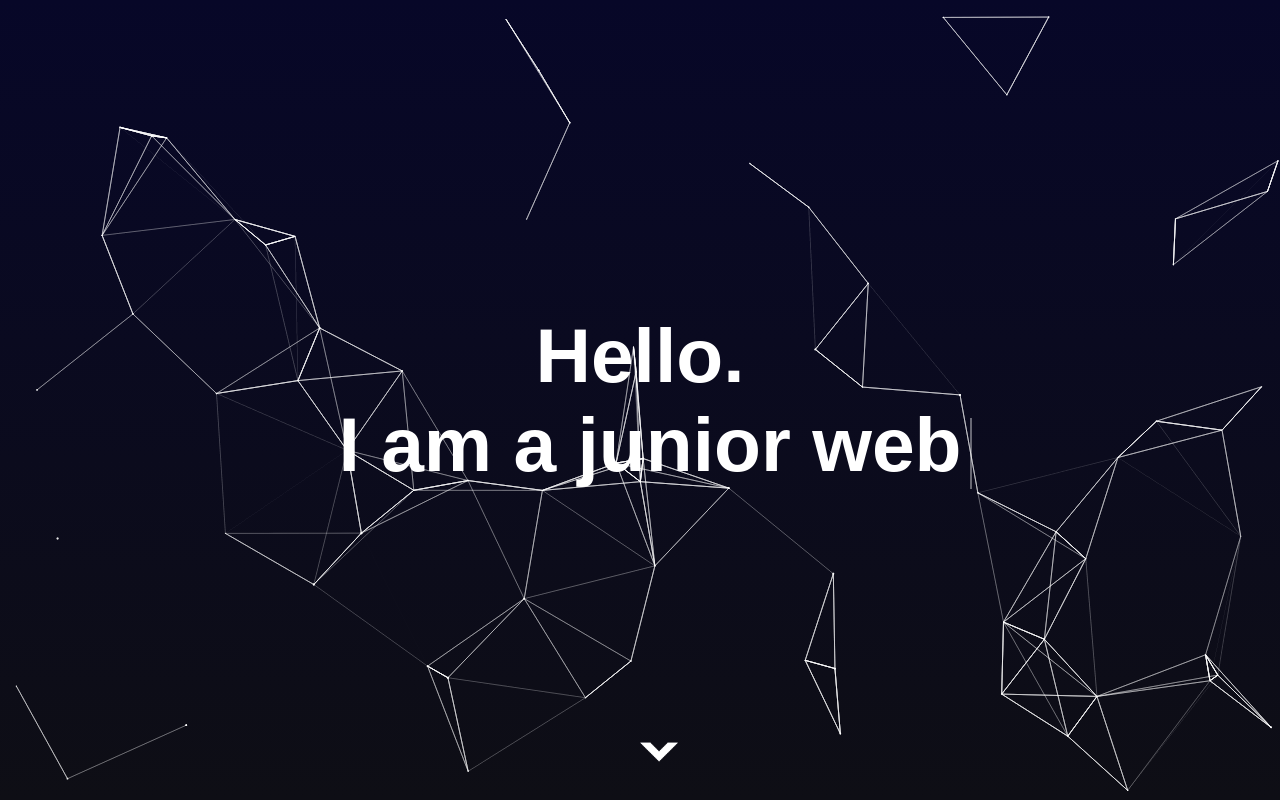
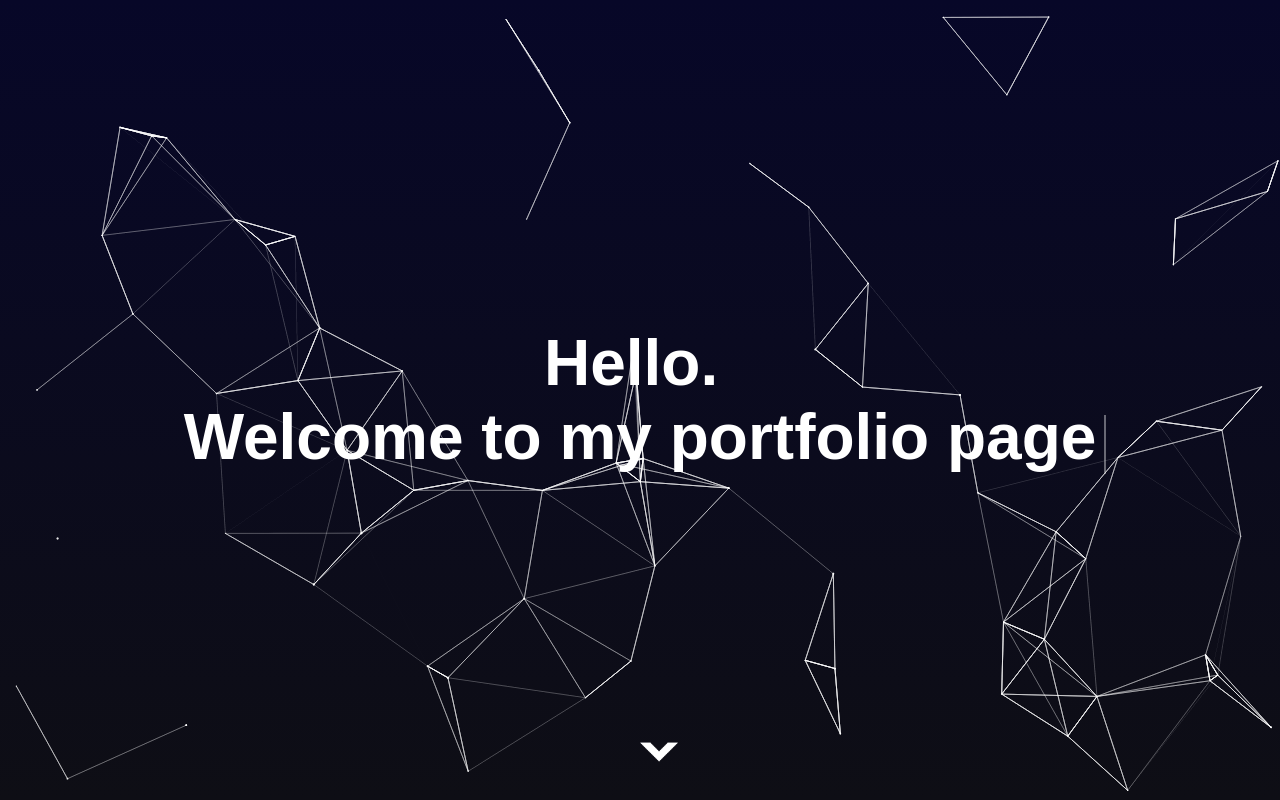
Before and after one commit to verona-hub/portfolio, a React (Create React App) app: page / in a window 1280 px wide. Built offline with nearby package versions, Linux system fonts and the light colour scheme; a web font is replaced by a local one.

Commit message:
Changes: - css adjustments to hero text

```diff
--- a/src/App.css
+++ b/src/App.css
@@ -41,21 +41,21 @@ html {
 .hero-text {
     align-items: center;
     display: flex;
-    flex-direction: column;
+    /*flex-direction: column;*/
     font-family: 'Zen Kaku Gothic Antique', sans-serif;
     font-weight: 300;
-    left: 0;
+    flex-wrap: wrap;
+    left: 20vw;
     justify-content: center;
     margin-left: auto;
     margin-right: auto;
     position: absolute;
-    right: 0;
+    /*right: 25%;*/
     text-align: center;
     user-select: none;
 }
 
 .typewriting {
-    margin-left: 20px;
     position: relative;
 }
 
@@ -148,3 +148,27 @@ html {
 .page-four {
     background: linear-gradient(to top, #070728, #0e0e15);
 }
+
+
+
+/*
+MOBILE
+*/
+
+@media (max-width: 1340px) {
+    .Hero {
+        font-size: 2rem;
+    }
+
+    .hero-text {
+        display: flex;
+        flex-direction: column;
+        left: 0;
+        right: 0;
+    }
+
+    .typewriting {
+        position: relative;
+        left: 0;
+    }
+}
--- a/src/components/Pages/Hero.js
+++ b/src/components/Pages/Hero.js
@@ -15,7 +15,7 @@ const Hero = () => {
             {/*<ReactParticlesJSBackground />*/}
 
             <div className="hero-text">
-                <h1> Hello. </h1>
+                <h1> Hello.&nbsp;</h1>
                 <h1 className="typewriting"> &nbsp; </h1>
             </div>
 
--- a/src/components/Pages/PageTwo.js
+++ b/src/components/Pages/PageTwo.js
@@ -4,7 +4,7 @@ import React from 'react';
 const PageTwo = () => {
     return (
         <div className="Page page-two">
-            <h1> Page 2 </h1>
+            <h1> Page 2 - Work in progress... </h1>
         </div>
     );
 };
--- a/src/components/Typewriting/TypewritingFunc.js
+++ b/src/components/Typewriting/TypewritingFunc.js
@@ -1,5 +1,5 @@
 
-const headers = ['I am Zoran.', 'I am a junior web developer.'];
+const headerTexts = ['Welcome to my portfolio page.', 'I am Zoran.', 'I am a junior web developer.'];
 let count = 0;
 let index = 0;
 let currentText = '';
@@ -11,11 +11,11 @@ const TypewritingFunc = () => {
     let header = document.querySelector('.typewriting');
 
     // If count reaches the array length
-    if(count === headers.length) {
+    if(count === headerTexts.length) {
         // Reset to zero
         count = 0;
     }
-    currentText = headers[count];
+    currentText = headerTexts[count];
 
     // Increment one character at the time
     letter = currentText.slice(0, ++index);
```
